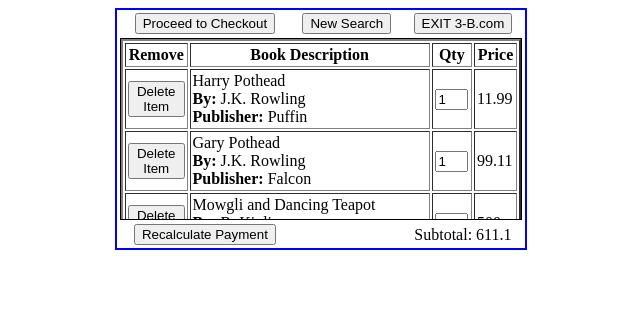
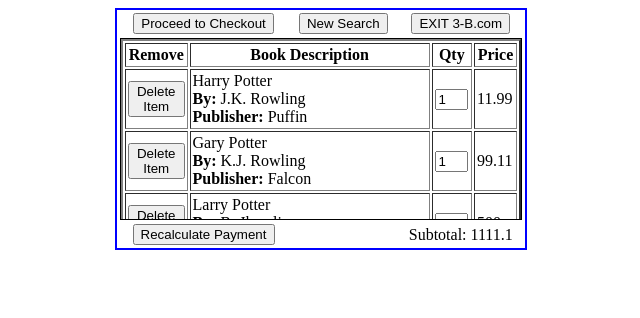
Before and after one commit to muhamuhamuha/bbb, a PHP site: page /shopping_cart.php in a window 1280 px wide. Shown: the top 318 px of the page, without its empty margins (319-959 px from the left). Run offline with PHP 8.4, Linux system fonts and the light colour scheme.

Commit message:
minor changes...

```diff
--- a/customer_registration.php
+++ b/customer_registration.php
@@ -1,5 +1,4 @@
 <!-- UI: Prithviraj Narahari, php code: Alexander Martens -->
-<?php session_start(); ?>
 <head>
 <title> CUSTOMER REGISTRATION </title>
 </head>
@@ -118,7 +117,6 @@
 </body>
 </HTML>
 <?php
-
 	require_once __DIR__ . '/src/db.php';
 	require_once __DIR__ . '/src/utils.php';
 
@@ -148,7 +146,7 @@ if ($_SERVER['REQUEST_METHOD'] == 'POST') {
 		}
 
 		// ensure all fields are filled and update db if so
-	if (validate_all_keys($_POST) === true && $good === true) {
+		if (validate_all_keys($_POST) && $good) {
 
 			// filter out button at the end
 			$fields = (array_slice($_POST, 0, -1));
--- a/screen2.php
+++ b/screen2.php
@@ -44,7 +44,6 @@
 	</table>
 </body>
 </html>
-
 <script>
 	// disables search button if nothing is added to input field
 	const submitField = document.querySelector('input[name="searchfor"]');
--- a/shopping_cart.php
+++ b/shopping_cart.php
@@ -2,9 +2,10 @@
 
 	// dummy data
 	$books = [
-		['Harry Pothead', 'J.K. Rowling', 'Puffin', '12345', 11.99],
-		['Gary Pothead', 'J.K. Rowling', 'Falcon', '54321', 99.11],
-		['Mowgli and Dancing Teapot', 'R. Kipling', 'Flamingo', '10101', 500],
+		['Harry Potter', 'J.K. Rowling', 'Puffin', '12345', 11.99],
+		['Gary Potter', 'K.J. Rowling', 'Falcon', '54321', 99.11],
+		['Larry Potter', 'R. Jkowling', 'Flamingo', '10101', 500],
+		['Mary Potter', 'R. Kjowling', 'Sparrow', '10101', 500],
 	];
 
 
@@ -122,6 +123,7 @@
 </body>
 
 <?php
+	require_once __DIR__ . '/src/utils.php';
 
 	/**
 	 * if the user deletes, POST is a nested dictionary
@@ -135,15 +137,10 @@
 
 	}
 
-	/** utility function to check if server is posting and something else is happening */
-	function checkPost(bool $and): bool {
-		return $_SERVER['REQUEST_METHOD'] === 'POST' && $and;
-	}
-
-	if (checkPost(array_key_exists('delete', $_POST))) {
+	if (checkRequest(array_key_exists('delete', $_POST))) {
 		print_r($_POST);
 
-	} elseif (checkPost(array_key_exists('recalculate_payment', $_POST))) {
+	} elseif (checkRequest(array_key_exists('recalculate_payment', $_POST))) {
 		echo('hello<br>');
 		print_r($_POST);
 		// hit database and recalculate sum
--- a/src/utils.php
+++ b/src/utils.php
@@ -17,6 +17,13 @@ function get_root_path(string $path = __DIR__,
     }
 
 
+    /**
+     * Checks if user has submitted a form and if another condition has been met.
+     * Just a shorthand for handling pages with multiple forms.
+     * . */
+    function checkRequest(bool $and_other_condition = true, string $method = 'POST'): bool {
+	    return $_SERVER['REQUEST_METHOD'] === $method && $and_other_condition;
+    }
     /**
     * joins all the given paths to the given $base_path.
     *
```
Lines whose indentation alone changed are shown as unchanged.
